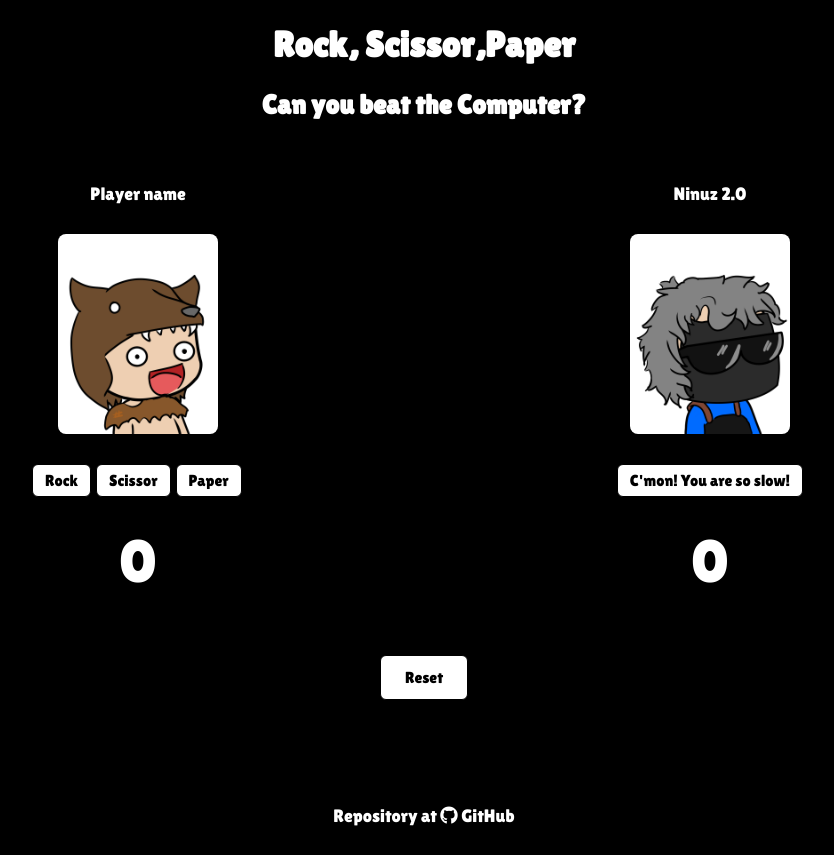
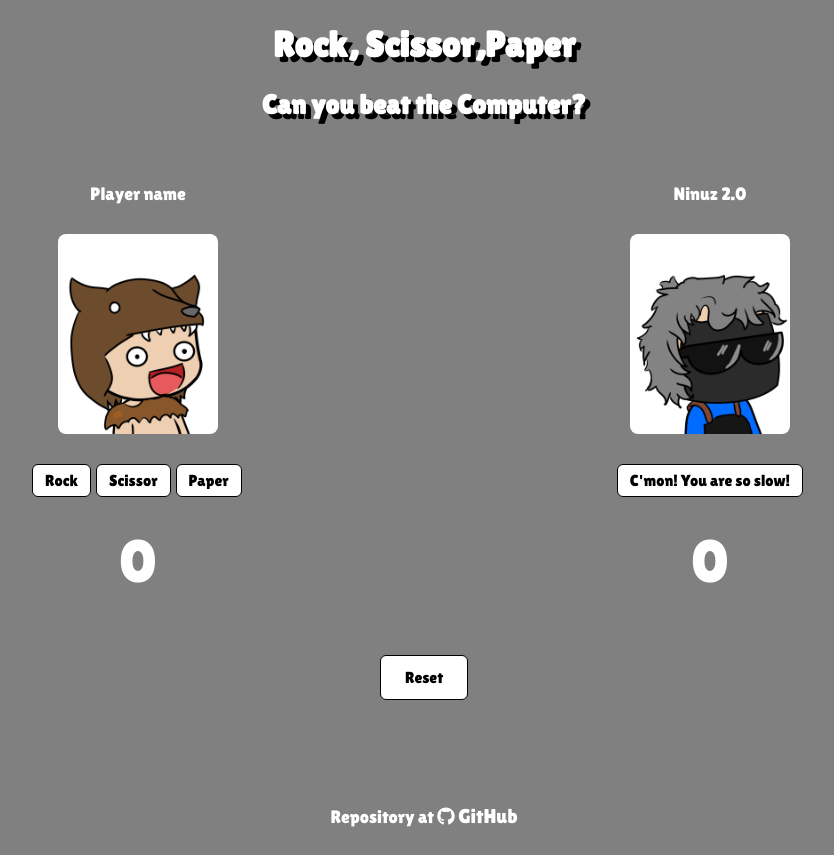
Before and after one commit to NinuzIBZ/rock_scissor_paper, a plain HTML site: page index.html in a window 1280 px wide. Shown: the whole page, without its empty margins (216-1050 px from the left). Drawn offline with Linux system fonts and the light colour scheme.

Commit message:
background-color & added text-shadow

```diff
--- a/style.css
+++ b/style.css
@@ -1,7 +1,7 @@
 @import url('https://fonts.googleapis.com/css2?family=Lilita+One&display=swap');
 
 body {
-    background-color: black;
+    background-color: grey;
     font-family: 'Lilita One', cursive;
     font-size: 18px;
     color: white;
@@ -11,6 +11,7 @@ body {
 h1, h2 {
     text-align: center;
     color: white;
+    text-shadow: 5px 5px black;
 }
 
 .container {
@@ -77,6 +78,7 @@ button:hover {
     justify-content: center;
     padding: 40px;
     font-size: 60px;
+    text-shadow: 5px 5px black;
 }
 
 footer {
@@ -89,6 +91,7 @@ footer {
 a {
     text-decoration: none;
     color: white;
+    font-size: 20px;
 }
 
 a:hover {
```
